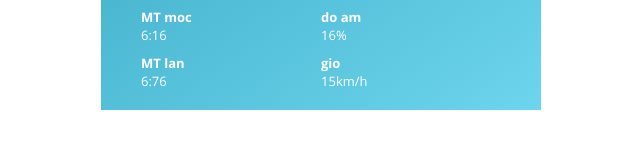
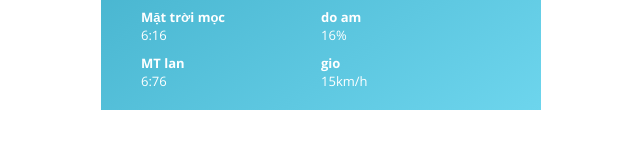
Before and after one commit to tienbkvn0605/weatherApp, a plain HTML site: page index.html in a window 1280 px wide. Shown: the part 549-698 px from the top of the page, 319-959 px from the left. Drawn offline with nearby package versions, Linux system fonts and the light colour scheme.

Commit message:
convert to vietnamese

```diff
--- a/index.html
+++ b/index.html
@@ -52,7 +52,7 @@
       <div class="additional-section">
         <div class="row">
           <div class="item">
-            <div class="lable sunrise-title">MT moc</div>
+            <div class="lable sunrise-title">Mặt trời mọc</div>
             <div class="value sunrise">6:16</div>
           </div>
           <div class="item">
```
